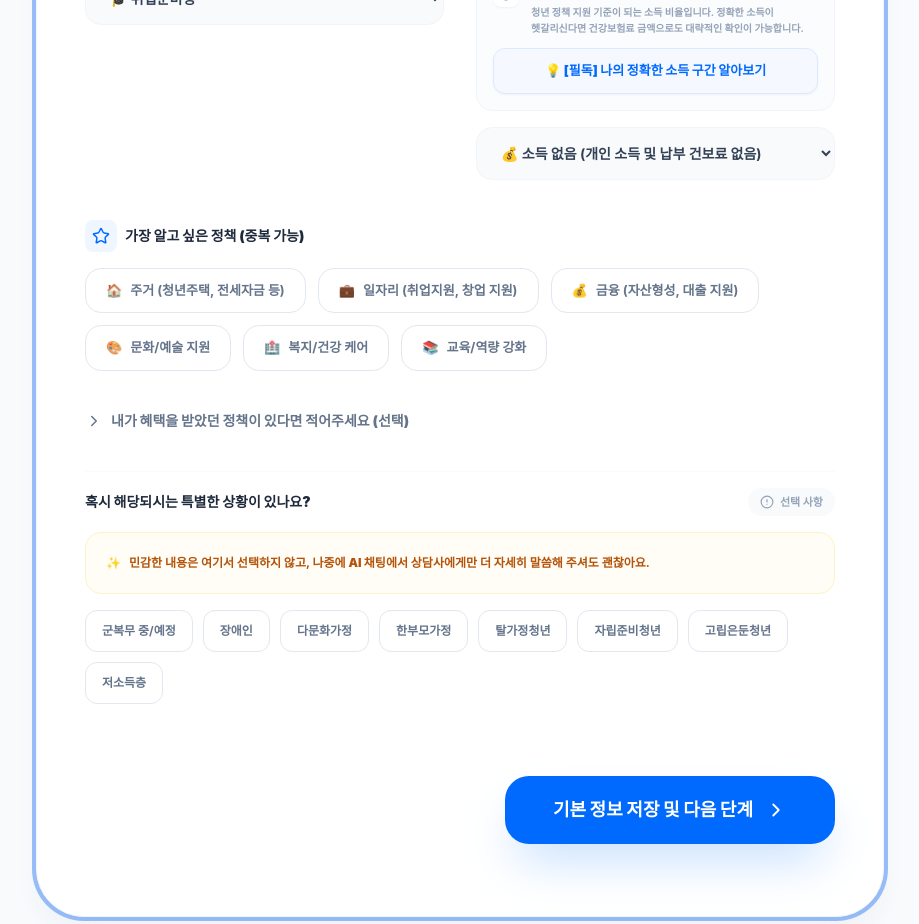
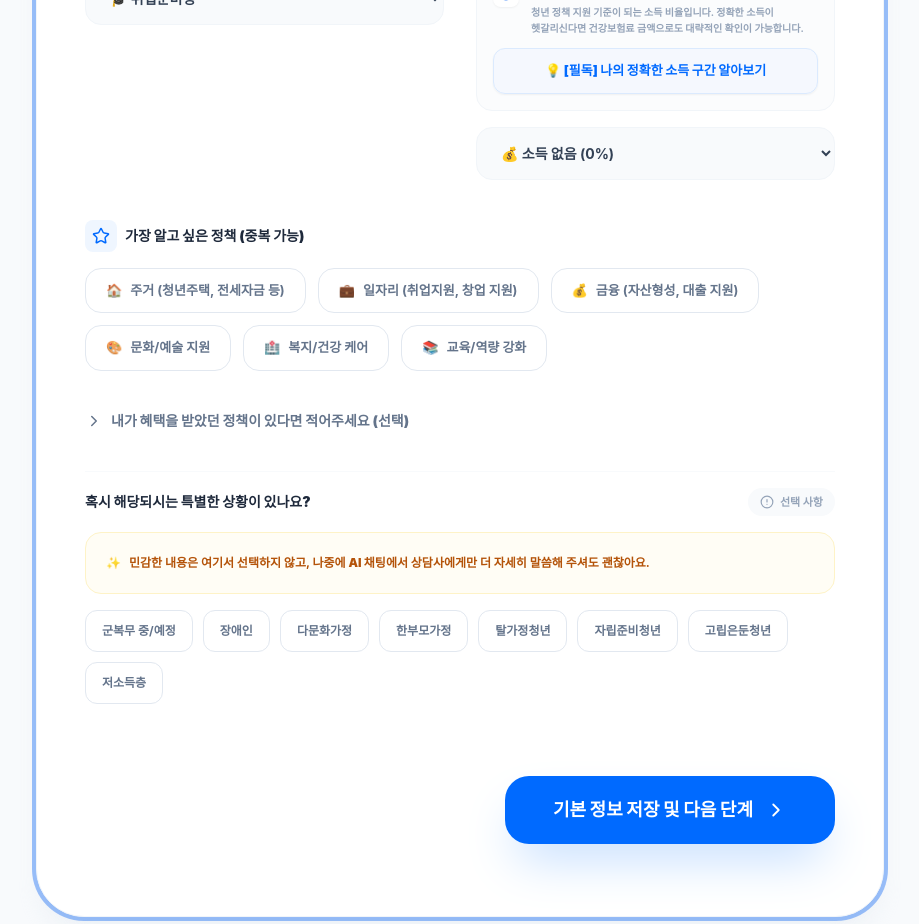
Before and after one commit to dodohanwdy-cyber/dodotest, a Next.js app: page /client/intake in a window 1280 px wide. Shown: the part 1040-1964 px from the top of the page, without its empty margins (180-1099 px from the left). Built offline with nearby package versions, Linux system fonts and the light colour scheme; a web font is replaced by a local one.

Commit message:
feat: 내담자 신청 폼 소득 구간 세분화 (80%, 120%, 180% 등 추가) 및 2026 중위소득 기준표 최신화

```diff
--- a/src/components/intake/BasicInfoForm.tsx
+++ b/src/components/intake/BasicInfoForm.tsx
@@ -203,11 +203,15 @@ export default function BasicInfoForm({ data, onNext }: { data: any, onNext: (da
             value={formData.income_level}
             onChange={(e) => setFormData({...formData, income_level: e.target.value})}
           >
-            <option value="없음">💰 소득 없음 (개인 소득 및 납부 건보료 없음)</option>
-            <option value="50% 이하">📉 가구 소득 50% 이하</option>
-            <option value="100% 이하">📊 가구 소득 100% 이하</option>
-            <option value="150% 이하">📈 가구 소득 150% 이하</option>
-            <option value="150% 초과">💎 가구 소득 150% 초과</option>
+            <option value="없음">💰 소득 없음 (0%)</option>
+            <option value="30% 이하">📉 가구 소득 30% 이하 (생계급여 기준)</option>
+            <option value="50% 이하">📊 가구 소득 50% 이하 (중위소득 절반)</option>
+            <option value="80% 이하">💡 가구 소득 80% 이하 (청년수당/주거지원 등)</option>
+            <option value="100% 이하">✅ 가구 소득 100% 이하 (기준 중위소득)</option>
+            <option value="120% 이하">📈 가구 소득 120% 이하 (청년진입/우량 기준)</option>
+            <option value="150% 이하">💎 가구 소득 150% 이하 (대부분 정책 마지노선)</option>
+            <option value="180% 이하">🏦 가구 소득 180% 이하 (금융지원/도약계좌 등)</option>
+            <option value="180% 초과">✨ 가구 소득 180% 초과</option>
           </select>
         </div>
       </div>
@@ -340,7 +344,7 @@ export default function BasicInfoForm({ data, onNext }: { data: any, onNext: (da
                 <div className="bg-white p-3 rounded-xl border border-slate-100 shadow-sm">
                   <span className="text-xs font-black text-slate-800 block mb-1">🏥 건강보험 납부액 (건보료)</span>
                   <p className="text-[11px] text-slate-500 leading-relaxed font-medium">
-                    매달 월급이나 소득에서 나가는 건강보험 요금입니다. 건보료는 내 소득에 비례해서 나오기 때문에, <b>내 소득을 정확히 모를 땐 납부하는 건보료 금액으로 소득 구간을 유추</b>할 수 있습니다.
+                    매달 월급이나 소득에서 나가는 건강보험 요금입니다. 건보료는 내 소득에 비례해서 나오기 때문에, <b>내 소득을 정확히 모를 땐 납부하는 건보료 금액으로 소득 구간을 유추</b>할 수 있습니다. 80%, 120% 등 정책별로 요구하는 기준이 다를 수 있으니 아래 표를 확인해 보세요.
                   </p>
                 </div>
               </div>
@@ -384,19 +388,46 @@ export default function BasicInfoForm({ data, onNext }: { data: any, onNext: (da
                 <h4 className="text-[13px] font-black text-slate-800 mb-3 flex items-center gap-2">
                   <span className="w-1.5 h-1.5 rounded-full bg-primary" /> 가구별 월소득 기준표 (세전)
                 </h4>
-                <div className="bg-slate-50 border border-slate-100 rounded-2xl overflow-hidden shadow-sm">
-                  <table className="w-full text-xs text-center border-collapse">
+                <div className="bg-slate-50 border border-slate-100 rounded-2xl overflow-hidden shadow-sm overflow-x-auto">
+                  <table className="w-full text-[10px] text-center border-collapse min-w-[400px]">
                     <thead>
                       <tr className="bg-slate-100 text-slate-500 font-bold border-b border-slate-200">
                         <th className="p-3">가구원 수</th>
-                        <th className="p-3">기준 중위소득 100%</th>
+                        <th className="p-3 border-l border-slate-200">80%</th>
+                        <th className="p-3 border-l border-slate-200 bg-blue-50/50 text-primary">100% (기준)</th>
+                        <th className="p-3 border-l border-slate-200">120%</th>
+                        <th className="p-3 border-l border-slate-200">150%</th>
                       </tr>
                     </thead>
                     <tbody className="font-bold text-slate-700">
-                      <tr className="border-b border-slate-100"><td className="p-3 bg-white">1인 가구</td><td className="p-3 bg-white">2,564,000원</td></tr>
-                      <tr className="border-b border-slate-100"><td className="p-3 bg-white">2인 가구</td><td className="p-3 bg-white">4,199,000원</td></tr>
-                      <tr className="border-b border-slate-100"><td className="p-3 bg-white">3인 가구</td><td className="p-3 bg-white">5,359,000원</td></tr>
-                      <tr><td className="p-3 bg-white">4인 가구</td><td className="p-3 bg-white">6,495,000원</td></tr>
+                      <tr className="border-b border-slate-100">
+                        <td className="p-3 bg-white">1인 가구</td>
+                        <td className="p-3 bg-white border-l border-slate-50">2,051,390원</td>
+                        <td className="p-3 bg-blue-50/20 border-l border-slate-50">2,564,238원</td>
+                        <td className="p-3 bg-white border-l border-slate-50">3,077,085원</td>
+                        <td className="p-3 bg-white border-l border-slate-50">3,846,357원</td>
+                      </tr>
+                      <tr className="border-b border-slate-100">
+                        <td className="p-3 bg-white">2인 가구</td>
+                        <td className="p-3 bg-white border-l border-slate-50">3,357,248원</td>
+                        <td className="p-3 bg-blue-50/20 border-l border-slate-50">4,196,560원</td>
+                        <td className="p-3 bg-white border-l border-slate-50">5,035,872원</td>
+                        <td className="p-3 bg-white border-l border-slate-50">6,294,840원</td>
+                      </tr>
+                      <tr className="border-b border-slate-100">
+                        <td className="p-3 bg-white">3인 가구</td>
+                        <td className="p-3 bg-white border-l border-slate-50">4,307,356원</td>
+                        <td className="p-3 bg-blue-50/20 border-l border-slate-50">5,384,195원</td>
+                        <td className="p-3 bg-white border-l border-slate-50">6,461,034원</td>
+                        <td className="p-3 bg-white border-l border-slate-50">8,076,292원</td>
+                      </tr>
+                      <tr>
+                        <td className="p-3 bg-white">4인 가구</td>
+                        <td className="p-3 bg-white border-l border-slate-50">5,195,790원</td>
+                        <td className="p-3 bg-blue-50/20 border-l border-slate-50">6,494,738원</td>
+                        <td className="p-3 bg-white border-l border-slate-50">7,793,685원</td>
+                        <td className="p-3 bg-white border-l border-slate-50">9,742,107원</td>
+                      </tr>
                     </tbody>
                   </table>
                 </div>
```
